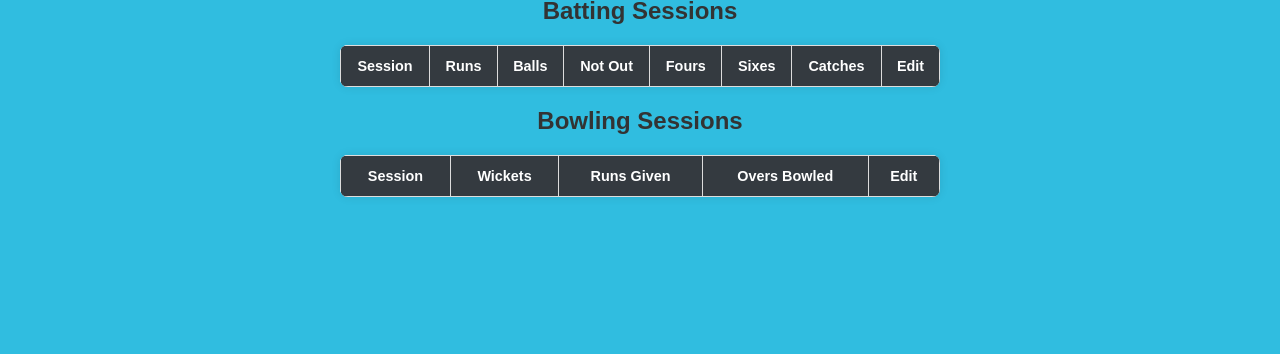
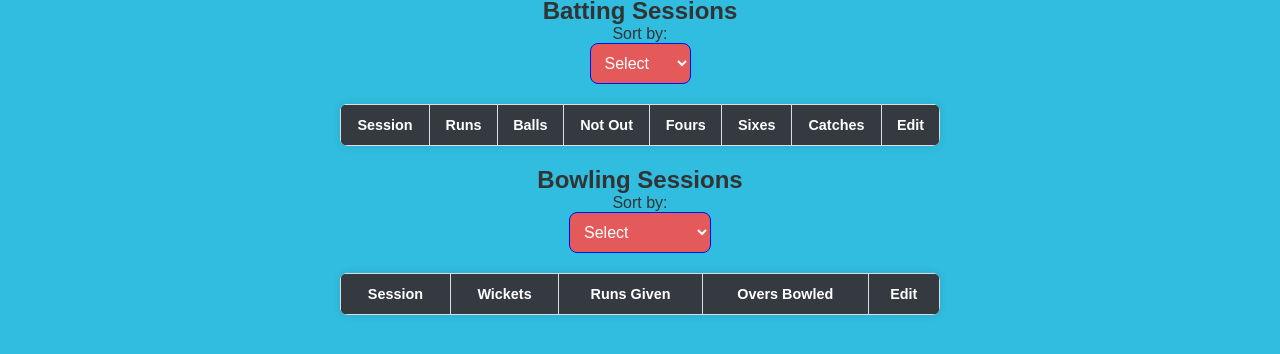
Before and after one commit to ShayaanChowdhury/Softwareassessment, a website: page myPWA/frontend/sessionStats.html in a window 1280 px wide. Shown: the part 140-494 px from the top of the page. Drawn offline with Linux system fonts and the light colour scheme; no server answers.

Commit message:
Readded Sorting
Sorting stopped working after the datbase was implamented. Re instated it to the code allowing users to sort the stats by whichever table column they want.

```diff
--- a/myPWA/frontend/sessionStats.html
+++ b/myPWA/frontend/sessionStats.html
@@ -20,6 +20,15 @@
     <h1>Session Stats</h1>
 
     <h2>Batting Sessions</h2>
+    <label for="battingSort">Sort by:</label>
+    <select id="battingSort" onchange="sortBatting(this.value)">
+        <option value="">Select</option>
+        <option value="runs">Runs</option>
+        <option value="balls">Balls</option>
+        <option value="fours">Fours</option>
+        <option value="sixes">Sixes</option>
+        <option value="catches">Catches</option>
+    </select>
     <table id="battingSessionsTable">
         <thead>
             <tr>
@@ -37,6 +46,13 @@
     </table>
 
     <h2>Bowling Sessions</h2>
+    <label for="bowlingSort">Sort by:</label>
+    <select id="bowlingSort" onchange="sortBowling(this.value)">
+        <option value="">Select</option>
+        <option value="wickets">Wickets</option>
+        <option value="runsGiven">Runs Given</option>
+        <option value="overs">Overs Bowled</option>
+    </select>
     <table id="bowlingSessionsTable">
         <thead>
             <tr>
@@ -51,10 +67,35 @@
     </table>
 
     <script>
+        let currentBattingData = [];
+        let currentBowlingData = [];
+
         function loadSessionStats() {
             fetch('http://localhost:3001/api/batting-stats')
                 .then(response => response.json())
                 .then(battingData => {
+                    currentBattingData = battingData; // Store data for sorting
+                    updateBattingTable(currentBattingData);
+                })
+                .catch(error => console.error('Error fetching batting stats:', error));
+
+            fetch('http://localhost:3001/api/bowling-stats')
+                .then(response => response.json())
+                .then(bowlingData => {
+                    currentBowlingData = bowlingData; // Store data for sorting
+                    updateBowlingTable(currentBowlingData);
+                })
+                .catch(error => console.error('Error fetching bowling stats:', error));
+        }
+
+        function sortBatting(criteria) {
+            if (criteria) {
+                currentBattingData.sort((a, b) => a[criteria] - b[criteria]);
+            }
+            updateBattingTable(currentBattingData);
+        }
+
+        function updateBattingTable(battingData) {
             const battingTableBody = document.getElementById("battingSessionsTable").querySelector("tbody");
             battingTableBody.innerHTML = '';
             battingData.forEach((session, index) => {
@@ -70,12 +111,21 @@
                     <td><button onclick="editBattingSession(${index})">Edit</button></td>
                 `;
             });
-                })
-                .catch(error => console.error('Error fetching batting stats:', error));
+        }
 
-            fetch('http://localhost:3001/api/bowling-stats')
-                .then(response => response.json())
-                .then(bowlingData => {
+        function sortBowling(criteria) {
+            if (criteria) {
+                currentBowlingData.sort((a, b) => {
+                    if (criteria === 'overs') {
+                        return parseFloat(a[criteria]) - parseFloat(b[criteria]);
+                    }
+                    return a[criteria] - b[criteria];
+                });
+            }
+            updateBowlingTable(currentBowlingData);
+        }
+
+        function updateBowlingTable(bowlingData) {
             const bowlingTableBody = document.getElementById("bowlingSessionsTable").querySelector("tbody");
             bowlingTableBody.innerHTML = '';
             bowlingData.forEach((session, index) => {
@@ -88,8 +138,6 @@
                     <td><button onclick="editBowlingSession(${index})">Edit</button></td>
                 `;
             });
-                })
-                .catch(error => console.error('Error fetching bowling stats:', error));
         }
 
         loadSessionStats();
```
Also changed, not shown: 1 other file. Lines whose indentation alone changed are shown as unchanged.
